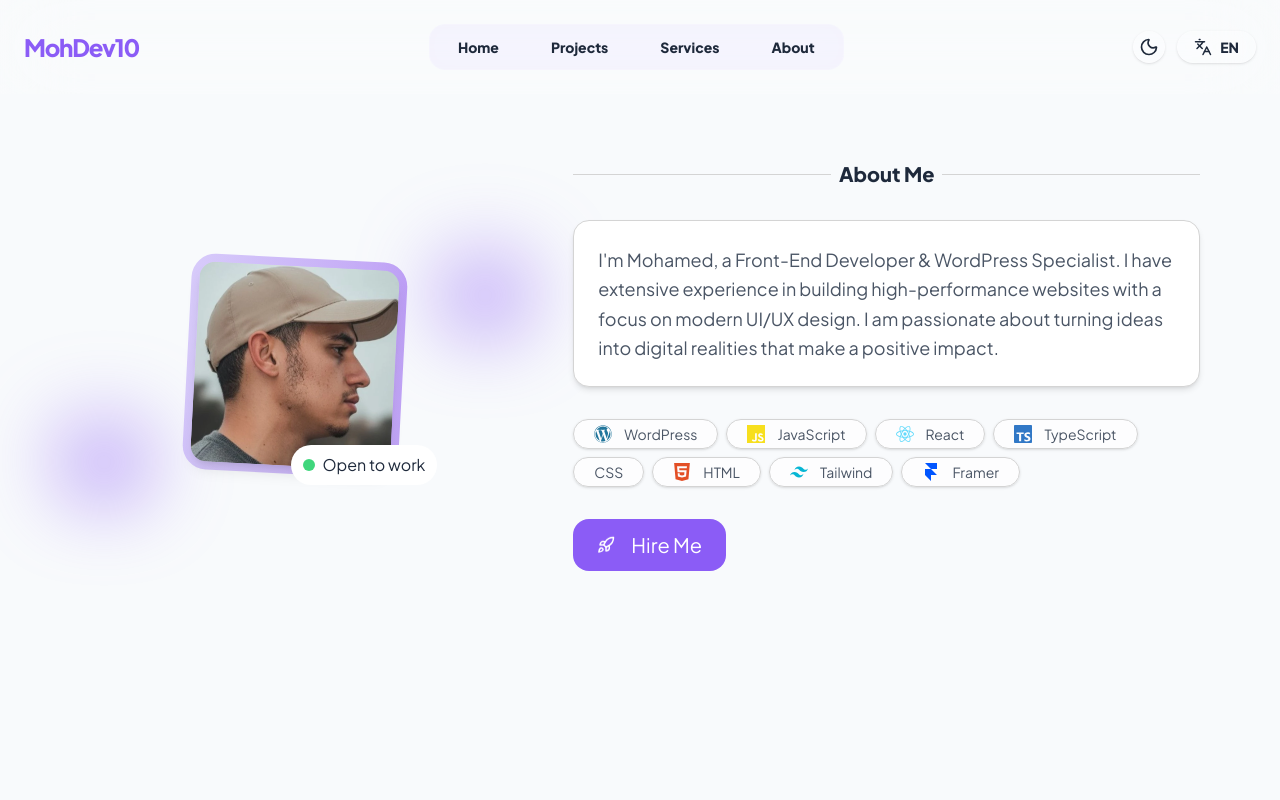
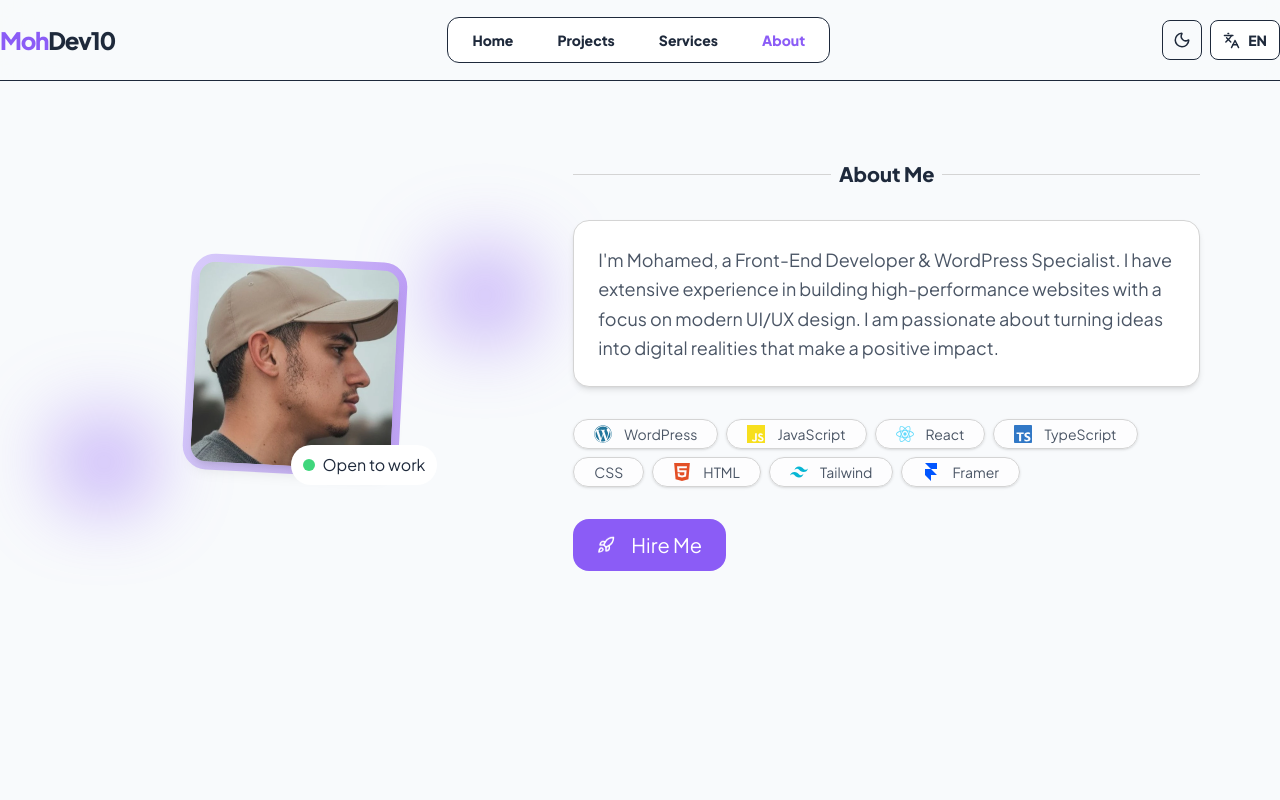
Before and after one commit to moh-dev10/my-portfolio, a React (Vite) app: page /#/about in a window 1280 px wide. Shown: the top 800 px of the page. Built offline with nearby package versions, Linux system fonts and the light colour scheme.

Commit message:
refactor: align navigation with design system

```diff
--- a/src/components/BottomNav.jsx
+++ b/src/components/BottomNav.jsx
@@ -1,52 +1,68 @@
-import React from 'react';
 import { Home, LayoutGrid, Briefcase, User, Send } from 'lucide-react';
 import { useTranslation } from 'react-i18next';
-import {useNavigate} from 'react-router-dom';
+import { NavLink } from 'react-router-dom';
+
+const NAV_ITEMS = [
+  { icon: Home, id: 'home', to: '/' },
+  { icon: LayoutGrid, id: 'projects', to: '/projects' },
+  { icon: Briefcase, id: 'services', to: '/services' },
+  { icon: User, id: 'about', to: '/about' },
+  { icon: Send, id: 'contact', to: '/contact' },
+];
+
 const BottomNav = () => {
   const { t } = useTranslation();
-  const navigate = useNavigate();
-
-  const navItems = [
-    { icon: <Home size={15} />, id: 'home' },
-    { icon: <LayoutGrid size={15} />, id: 'projects' },
-    { icon: <Briefcase size={15} />, id: 'services' },
-    { icon: <User size={15} />, id: 'about' },
-    { icon: <Send size={15} />, id: 'contact' },
-  ];
-
-  const [activeNav, setActiveNav] = React.useState('home');
-
-  const handleNavigation = (id) => {
-    setActiveNav(id);
-    navigate(`/${id === 'home'? '' : id}`);
-  }
 
   return (
-    <div className=" md:hidden fixed bottom-4 left-1/2 -translate-x-1/2  rounded-full border border-neutral-300 dark:border-neutral-600 backdrop-blur-3xl
-    z-50 px-1 py-1 mt-20">
-      {/* Container الزجاجي */}
-      <nav className="flex items-center justify-center gap-2 px-3 py rounded-full bg-white/40 dark:bg-slate-900/40 backdrop-blur-xl border border-white/20 dark:border-slate-800 shadow-2xl">
+    <nav
+      aria-label="Mobile navigation"
+      className="
+        fixed bottom-4 left-1/2 z-50
+        -translate-x-1/2
+        md:hidden
+        rounded-full
+        border border-default
+        bg-[--bg-card)]/80
+        p-1
+        shadow-card
+        backdrop-blur-xl
+      "
+    >
+      <div className="flex items-center justify-center gap-1 rounded-full px-2 py-1">
+        {NAV_ITEMS.map(({ icon: Icon, id, to }) => (
+          <NavLink
+            key={id}
+            to={to}
+            end={id === 'home'}
+            aria-label={t(id)}
+            className={({ isActive }) =>
+              `
+                group
+                flex min-w-12 flex-col
+                items-center justify-center
+                gap-0.5
+                rounded-xl
+                px-2 py-1.5
+                text-[--text-muted)]
+                transition-all duration-300
+                active:scale-95
+                ${
+                  isActive
+                    ? 'bg-brand text-white shadow-[--shadow-brand)] '
+                    : 'hover:bg-[--bg-subtle)] hover:text-brand'
+                }
+              `
+            }
+          >
+            <Icon size={17} strokeWidth={2} />
 
-        {navItems.map((item) => (
-
-            <div key={item.id} className='flex flex-col items-center'>
-              <button
-                onClick={() => handleNavigation(item.id)}
-                className={`p-2 rounded-full text-[--text-main] hover:bg-brand/20 hover:text-brand cursor-pointer
-                  ${activeNav === item.id ? 'bg-brand text-white' : ''} transition-all active:scale-90 group relative`}
-              >
-                {item.icon}
-                {/* Tooltip خفيف يظهر فوق الأيقونة */}
-              </button>
-                <span className='text-[8px] tracking-tighter'>{t(item.id)}</span>
-            </div>
-
+            <span className="text-[9px] font-semibold tracking-tight">
+              {t(id)}
+            </span>
+          </NavLink>
         ))}
-
-
-
-      </nav>
-    </div>
+      </div>
+    </nav>
   );
 };
 
--- a/src/components/Header.jsx
+++ b/src/components/Header.jsx
@@ -1,68 +1,141 @@
-import React from 'react';
 import { useTranslation } from 'react-i18next';
 import { useTheme } from '../context/useTheme';
 import { Sun, Moon, Languages } from 'lucide-react';
-import { Link } from 'react-router-dom';
+import { NavLink } from 'react-router-dom';
+
+const NAV_LINKS = [
+  { label: 'home', to: '/' },
+  { label: 'projects', to: '/projects' },
+  { label: 'services', to: '/services' },
+  { label: 'about', to: '/about' },
+];
+
+const LANGUAGES = ['en', 'fr'];
 
 const Header = () => {
   const { isDark, toggleTheme } = useTheme();
-  const { i18n , t } = useTranslation();
+  const { i18n, t } = useTranslation();
+
+  const currentLanguage = (i18n.language || 'en').split('-')[0];
 
   const toggleLanguage = () => {
-    const langs = ['en', 'fr'];
-    // i18n.language ممكن ترجع 'en-US'، لهذا أحسن نديرو startsWith أو نجيبو أول حرفين
-    const currentLang = (i18n.language || 'en').split('-')[0];
-    const currentIndex = langs.indexOf(currentLang);
-    const nextIndex = (currentIndex + 1) % langs.length;
-    i18n.changeLanguage(langs[nextIndex]);
+    const currentIndex = LANGUAGES.indexOf(currentLanguage);
+    const nextIndex = (currentIndex + 1) % LANGUAGES.length;
+
+    i18n.changeLanguage(LANGUAGES[nextIndex]);
   };
 
+  return (
+    <header
+      className="
+        fixed inset-x-0 top-0 z-50
+        border-b
+        border-default
+        bg-[color-mix(in_srgb,var(--bg-main),transparent_20%)]
+        backdrop-blur-xl
+      "
+    >
+      <div className="container-page flex h-20 items-center justify-between">
 
+        {/* Logo */}
+        <NavLink
+          to="/"
+          aria-label="MohDev10 home"
+          className="
+            text-2xl font-black tracking-tighter
+            text-brand
+            transition-opacity duration-300
+            hover:opacity-80
+          "
+        >
+          Moh<span className="text-[var(--text-main)]">Dev10</span>
+        </NavLink>
 
-  const navLinks = [
-  { name: 'Home', to: '/' },
-  { name: 'Projects', to: '/projects' },
-  { name: 'Services', to: '/services' },
-  { name: 'About', to: '/about' },
-];
-
-  return (
-    <header className="fixed top-0 left-0 w-full p-6  bg-white/20 dark:bg-brand/20 backdrop-blur-2xl    flex justify-between items-center z-50">
-      {/* Logo */}
-      <div className="text-2xl font-black tracking-tighter text-brand">
-        Moh<span className="text-[--text-main]">Dev10</span>
-      </div>
-
-      {/* Desktop Navigation - تظهر فقط من md وفوق */}
-      <nav className="hidden md:flex items-center gap-1 p-1 bg-brand/5 dark:bg-slate-900/40 backdrop-blur-md rounded-2xl border border-white/10">
-        {navLinks.map((link) => (
-          <Link
-            key={link.name}
-            to={link.to}
-            className="px-6 py-2 rounded-xl text-sm font-bold transition-all hover:bg-white/10 hover:text-brand"
+        {/* Desktop Navigation */}
+        <nav
+          aria-label="Main navigation"
+          className="
+            hidden items-center gap-1
+            rounded-xl border
+            border-default
+            bg-[var(--bg-card)]
+            p-1
+            md:flex
+          "
         >
-            {t(link.name.toLowerCase())} {/* تأكد من إضافة الترجمة في config.js */}
-          </Link>
+          {NAV_LINKS.map(({ label, to }) => (
+            <NavLink
+                to={to}
+                className={({ isActive }) =>
+                  `
+                    rounded-lg
+                    px-5 py-2
+                    text-sm font-bold
+                    transition-all duration-300
+                    ${
+                      isActive
+                        ? 'bg-[var(--bg-subtle)] text-brand'
+                        : 'text-muted hover:bg-[var(--bg-subtle)] hover:text-brand'
+                    }
+                  `
+                }
+            >
+              {t(label)}
+            </NavLink>
           ))}
         </nav>
 
-      <div className="flex gap-3">
-        {/* Dark Mode Toggle */}
+        {/* Actions */}
+        <div className="flex items-center gap-2">
+
+          {/* Theme Toggle */}
           <button
+            type="button"
             onClick={toggleTheme}
-          className="w-8 h-8 flex items-center justify-center rounded-2xl bg-white/10 dark:bg-slate-800/50 backdrop-blur-md border border-white/20 shadow-sm text-[var(--text-main)] cursor-pointer"
+            aria-label={isDark ? 'Switch to light mode' : 'Switch to dark mode'}
+            aria-pressed={isDark}
+             className="
+              flex h-10 w-10
+              items-center justify-center
+              rounded-lg
+              border border-default
+              bg-[--bg-card)]
+              text-[--text-main)]
+              transition-all duration-300
+              hover:border-[--border-hover)]
+              hover:text-brand
+              active:scale-95
+              cursor-pointer
+            "
           >
-          {isDark ? <Sun size={20} /> : <Moon size={20} />}
+            {isDark ? <Sun size={18} /> : <Moon size={18} />}
           </button>
 
           {/* Language Switcher */}
           <button
+            type="button"
             onClick={toggleLanguage}
-          className="uppercase h-8 px-4 flex items-center gap-2 rounded-2xl bg-white/10 dark:bg-slate-800/50 backdrop-blur-md border border-white/20 shadow-sm font-bold text-sm text-[--text-main] uppercase cursor-pointer"
+            aria-label={`Switch language. Current language: ${currentLanguage}`}
+            className="
+              flex h-10 items-center gap-2
+              rounded-lg
+              border border-default
+              bg-[var(--bg-card)]
+              px-3
+              text-sm font-bold uppercase
+              text-[var(--text-main)]
+              transition-all duration-300
+              hover:border-[var(--border-hover)]
+              hover:text-brand
+              active:scale-95
+              cursor-pointer
+            "
           >
-          <Languages size={18} />
-          {(i18n.language || 'en').split('-')[0]}
+            <Languages size={17} />
+            <span>{currentLanguage}</span>
           </button>
+
+        </div>
       </div>
     </header>
   );
```
Lines whose indentation alone changed are shown as unchanged.
